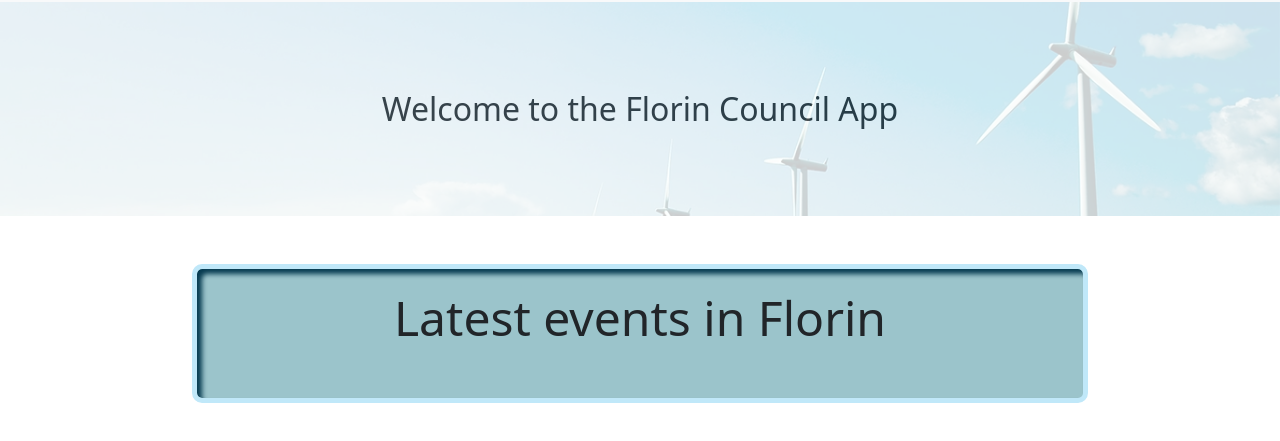
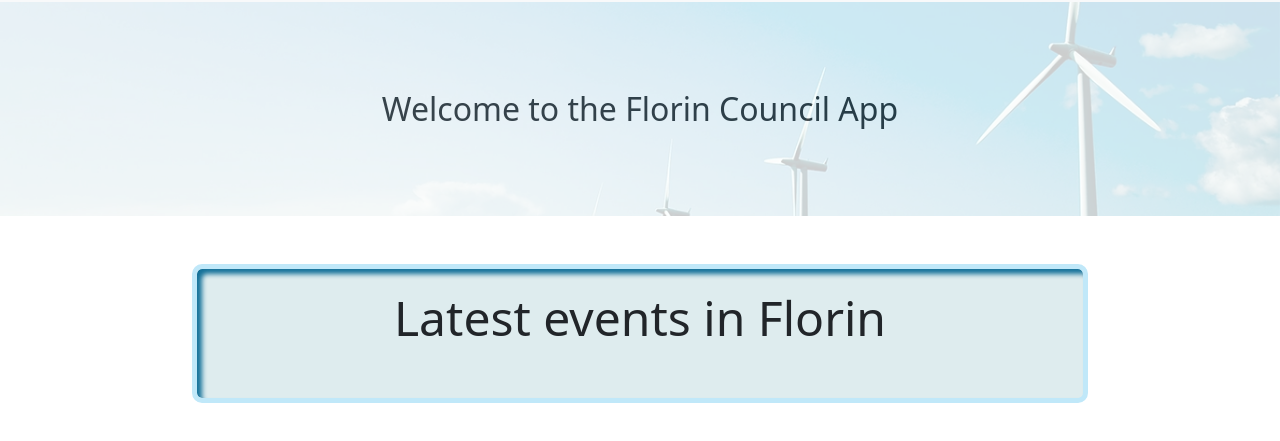
Before and after one commit to wag154/County-Council-App, a website: page client/index.html in a window 1280 px wide. Shown: the part 67-508 px from the top of the page. Drawn offline with nearby package versions, Linux system fonts and the light colour scheme; no server answers.

```diff
--- a/client/assets/css/style.css
+++ b/client/assets/css/style.css
@@ -193,11 +193,11 @@
 }
 
 .news-container {
-    background-color: #9BC4CB;
+    background-color: #deecee;
     width: 70%;
     margin: auto;
     border: 5px solid #C0E8F9;
     padding: 20px;
     border-radius: 10px;
-    box-shadow: inset 5px 5px 5px #073b51;
+    box-shadow: inset 5px 5px 5px #147199;
 }
```
